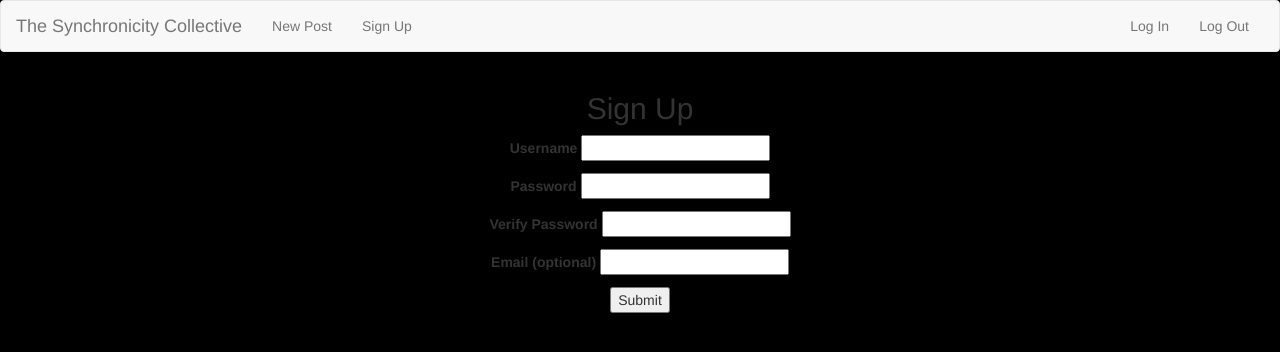
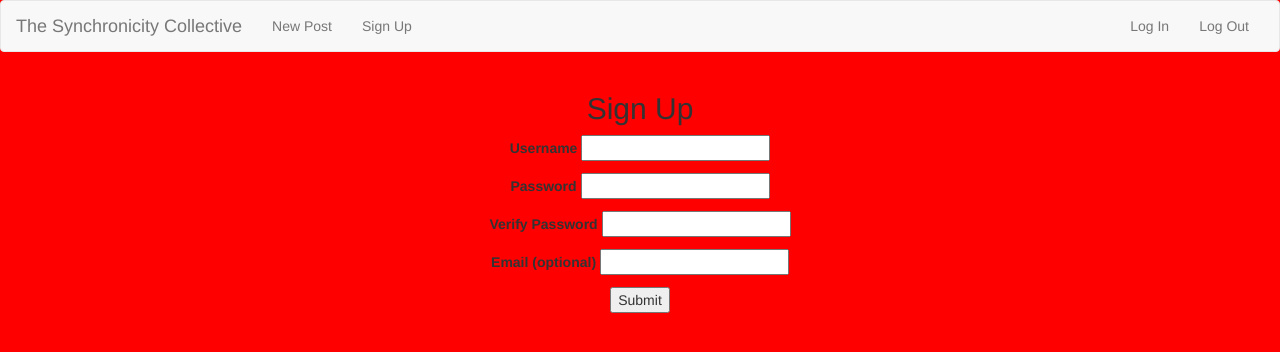
Before and after one commit to TheArtilect/sychronicity, a Python web app: template templates/sign_up.html in a window 1280 px wide. Shown: the top 352 px of the page. Run offline with Jinja, Linux system fonts and the light colour scheme; the template is opened without the code that fills it, so the values that code supplies are empty; some libraries are stand-ins or nearby versions.

Commit message:
css not linked

```diff
--- a/app.yaml
+++ b/app.yaml
@@ -6,6 +6,10 @@ handlers:
 - url: /.*
   script: main.app
 
+- url: /style.css
+  static_files: style.css
+  upload: style.css
+
 libraries:
 - name: jinja2
   version: latest
--- a/static/styles/style.css
+++ b/css/style.css
@@ -3,5 +3,5 @@
 }
 
 body{
-    background-color: black;
+    background-color: red;
 }
--- a/templates/base.html
+++ b/templates/base.html
@@ -8,6 +8,7 @@
         <meta name="description" content="Ian Agpawa's Portfolio">
         <title>The Synchronicity Collective</title>
 
+
         <link rel="stylesheet"
            href="https://maxcdn.bootstrapcdn.com/bootstrap/3.3.7/css/bootstrap.min.css"
            integrity="sha384-BVYiiSIFeK1dGmJRAkycuHAHRg32OmUcww7on3RYdg4Va+PmSTsz/K68vbdEjh4u"
@@ -17,7 +18,8 @@
            rel="stylesheet"
            integrity="sha384-wvfXpqpZZVQGK6TAh5PVlGOfQNHSoD2xbE+QkPxCAFlNEevoEH3Sl0sibVcOQVnN"
            crossorigin="anonymous">
-       <link type='text/css' rel="stylesheet" href="static/styles/style.css">
+       <link type='text/css' rel="stylesheet" href="style.css">
+
 
     </head>
     <body>
@@ -25,7 +27,7 @@
       <div class="container-fluid">
 
         <div class="navbar-header">
-          <a class="navbar-brand" href="/">The Synchronicity Collective</a>
+          <a id='syn' class="navbar-brand" href="/">The Synchronicity Collective</a>
         </div>
 
 
```
